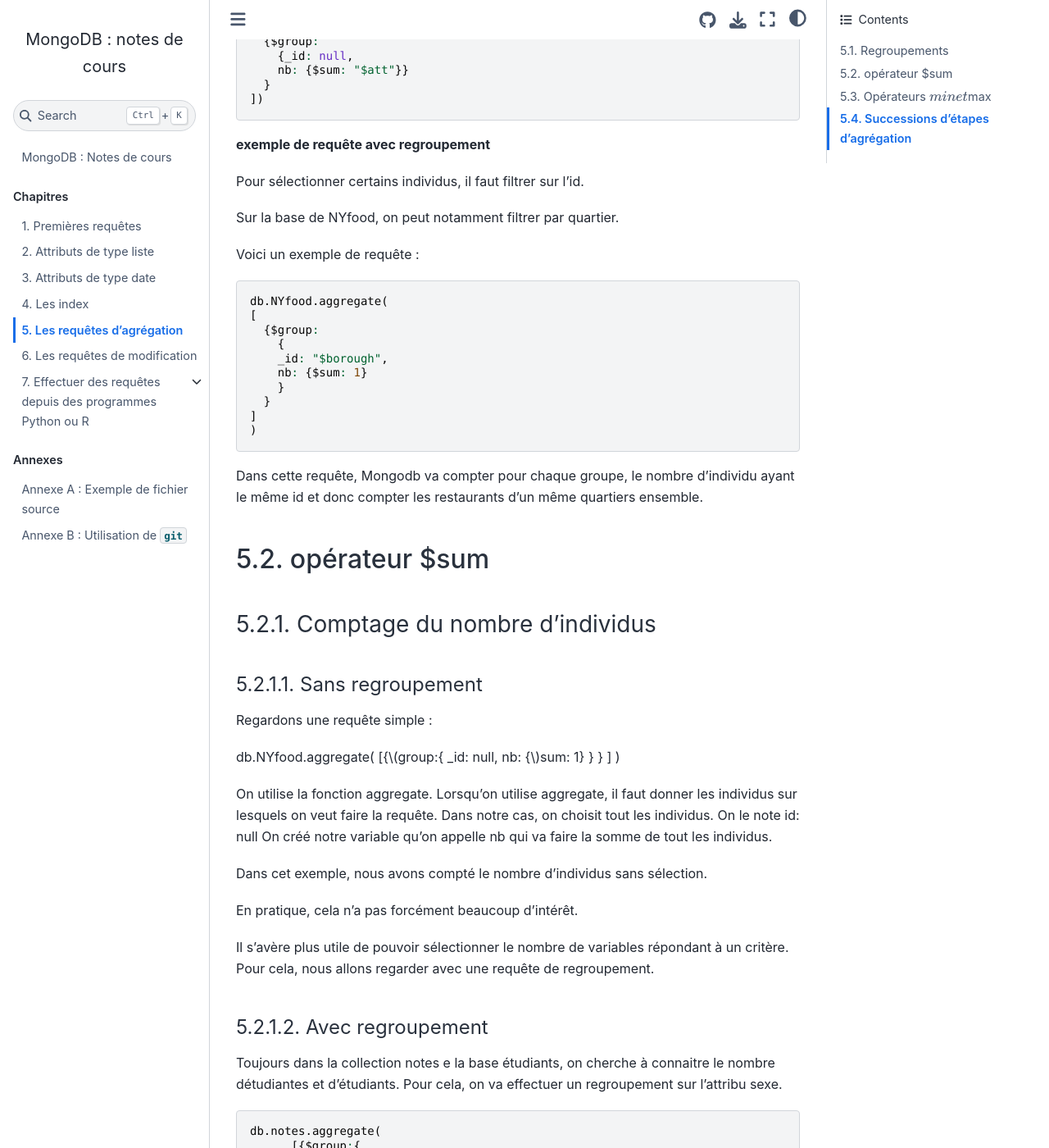
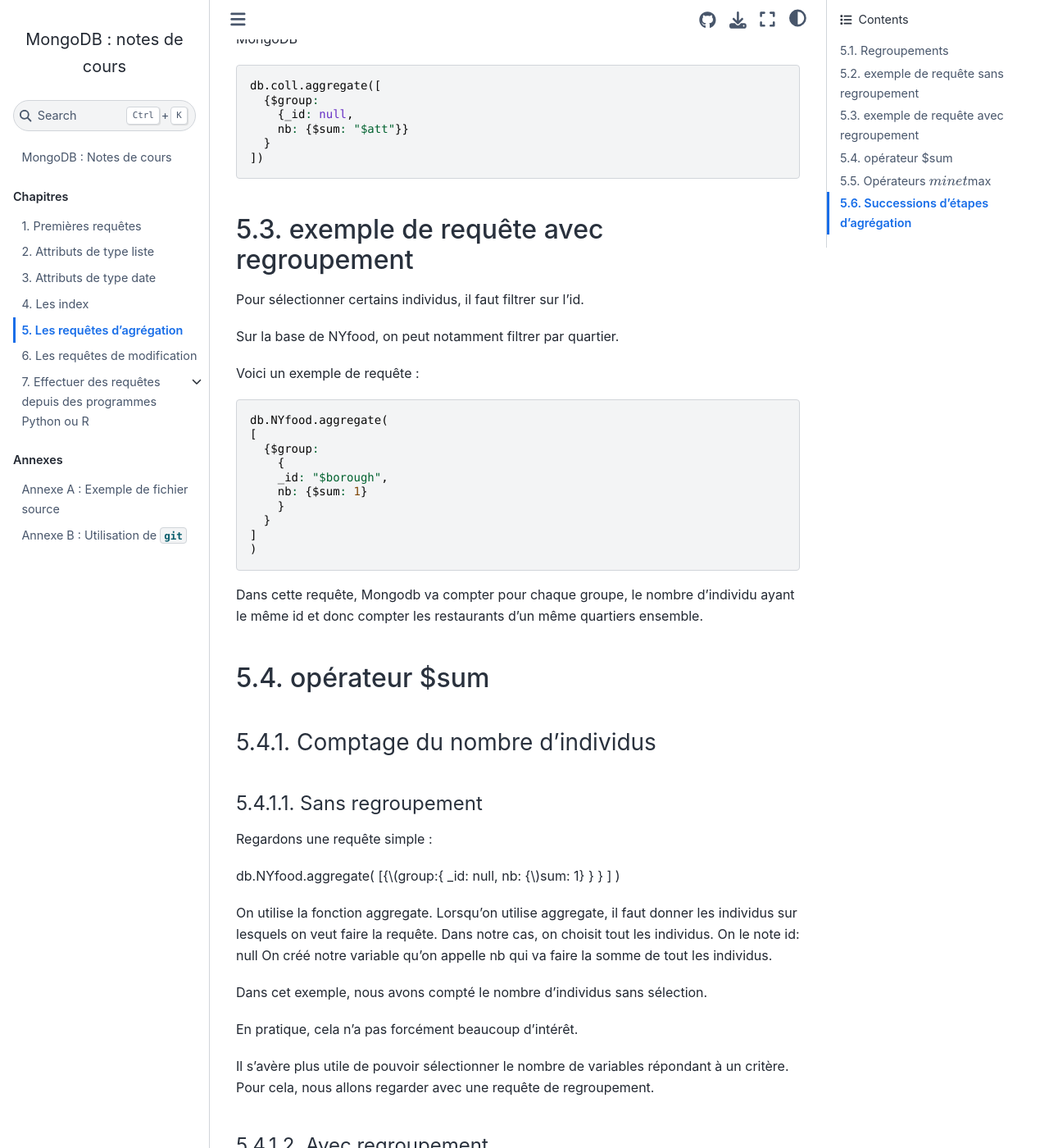
Before and after one commit to rtavenar/mongo_book, a Jupyter Book: the page built from content/05_agreg.md, in a window 1280 px wide and 1400 px high, scrolled down 707 px. Shown: the whole window at 82% size. Built offline with Jupyter Book 1.0.4 settings and Sphinx 7.4.7 and the Sphinx Book theme 1.1.4, drawn with Linux system fonts in a browser that asks for light colours; some of the changed text lies outside the part shown.

Commit message:
Update 05_agreg.md

````diff
--- a/content/05_agreg.md
+++ b/content/05_agreg.md
@@ -25,7 +25,7 @@
 
 Les requêtes de regroupement vont permettre d'effectuer des opérations d'accumulation sur des documents regroupés. Il est l'équivalent de l'opérateur GROUP BY en SQL.
 
-**exemple de requête sans regroupement**
+## exemple de requête sans regroupement
 
 SQL
 
@@ -45,7 +45,7 @@
 ])
 ```
 
-**exemple de requête avec regroupement**
+## exemple de requête avec regroupement
 
 Pour sélectionner certains individus, il faut filtrer sur l'id.
 
````
